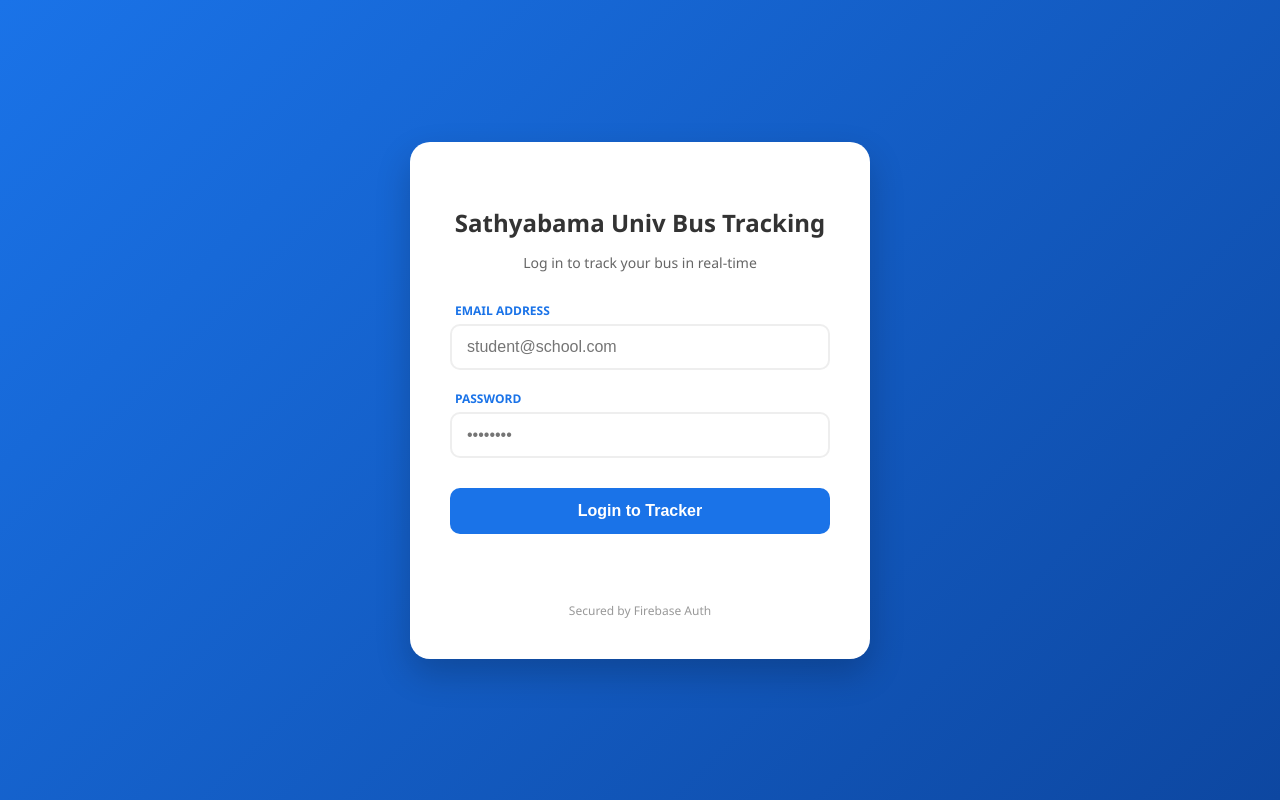
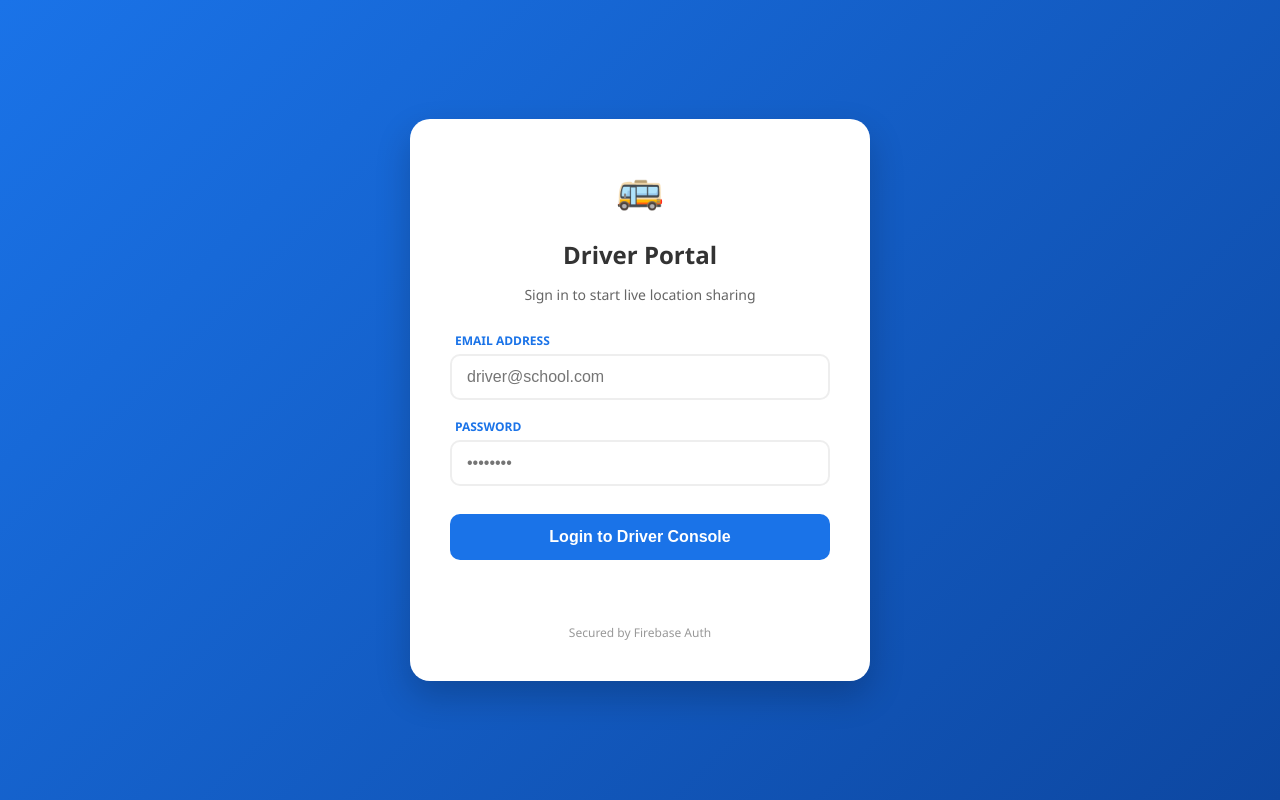
Before and after one commit to mageshwaras-web/driverapp, a plain HTML site: page index.html in a window 1280 px wide. Drawn offline with Linux system fonts and the light colour scheme; no server answers.

Commit message:
Update index.html

```diff
--- a/index.html
+++ b/index.html
@@ -3,9 +3,8 @@
 <head>
     <meta charset="UTF-8">
     <meta name="viewport" content="width=device-width, initial-scale=1.0">
-    <title>Student Login | Live Bus Tracker</title>
+    <title>Driver Login | Bus Tracker</title>
     <style>
-        /* Modern Background Gradient */
         body {
             font-family: 'Segoe UI', Tahoma, Geneva, Verdana, sans-serif;
             background: linear-gradient(135deg, #1a73e8 0%, #0d47a1 100%);
@@ -15,8 +14,6 @@
             align-items: center;
             height: 100vh;
         }
-
-        /* Login Card */
         .login-container {
             background: white;
             padding: 40px;
@@ -26,118 +23,53 @@
             max-width: 380px;
             text-align: center;
         }
-
-        .login-container h3 {
-            margin-bottom: 10px;
-            color: #333;
-            font-size: 24px;
+        .bus-icon { font-size: 40px; margin-bottom: 10px; }
+        .login-container h3 { margin-bottom: 6px; color: #333; font-size: 24px; }
+        .login-container p.subtitle { color: #666; font-size: 14px; margin-bottom: 28px; }
+        .input-group { margin-bottom: 18px; text-align: left; }
+        label { display: block; font-size: 12px; font-weight: bold; color: #1a73e8; margin-bottom: 5px; margin-left: 5px; }
+        input {
+            width: 100%; padding: 12px 15px; border-radius: 10px;
+            border: 2px solid #eee; box-sizing: border-box; font-size: 16px;
+            transition: border-color 0.3s; outline: none;
         }
-
-        .login-container p.subtitle {
-            color: #666;
-            font-size: 14px;
-            margin-bottom: 30px;
+        input:focus { border-color: #1a73e8; }
+        button {
+            width: 100%; padding: 14px; background-color: #1a73e8; color: white;
+            border: none; border-radius: 10px; font-size: 16px; font-weight: bold;
+            cursor: pointer; transition: background 0.3s, transform 0.2s; margin-top: 10px;
         }
-
-        /* Input Styling */
-        .input-group {
-            margin-bottom: 20px;
-            text-align: left;
-        }
-
-        label {
-            display: block;
-            font-size: 12px;
-            font-weight: bold;
-            color: #1a73e8;
-            margin-bottom: 5px;
-            margin-left: 5px;
-        }
-
-        input {
-            width: 100%;
-            padding: 12px 15px;
-            border-radius: 10px;
-            border: 2px solid #eee;
-            box-sizing: border-box;
-            font-size: 16px;
-            transition: border-color 0.3s;
-            outline: none;
-        }
-
-        input:focus {
-            border-color: #1a73e8;
-        }
-
-        /* Button Styling */
-        button {
-            width: 100%;
-            padding: 14px;
-            background-color: #1a73e8;
-            color: white;
-            border: none;
-            border-radius: 10px;
-            font-size: 16px;
-            font-weight: bold;
-            cursor: pointer;
-            transition: background 0.3s, transform 0.2s;
-            margin-top: 10px;
-        }
-
-        button:hover {
-            background-color: #1557b0;
-        }
-
-        button:active {
-            transform: scale(0.98);
-        }
-
-        /* Error Message */
-        #msg {
-            margin-top: 20px;
-            font-size: 13px;
-            font-weight: 500;
-            min-height: 18px;
-        }
-
-        /* Footer Info */
-        .footer {
-            margin-top: 30px;
-            font-size: 12px;
-            color: #999;
-        }
+        button:hover { background-color: #1557b0; }
+        button:active { transform: scale(0.98); }
+        button:disabled { background-color: #9aa0a6; cursor: not-allowed; }
+        #msg { margin-top: 18px; font-size: 13px; font-weight: 500; min-height: 18px; }
+        .footer { margin-top: 28px; font-size: 12px; color: #999; }
     </style>
 </head>
 <body>
-
 <div class="login-container">
-    <h3>Sathyabama Univ Bus Tracking</h3>
-    <p class="subtitle">Log in to track your bus in real-time</p>
+    <div class="bus-icon">🚌</div>
+    <h3>Driver Portal</h3>
+    <p class="subtitle">Sign in to start live location sharing</p>
 
     <div class="input-group">
         <label>EMAIL ADDRESS</label>
-        <input type="email" id="email" placeholder="student@school.com">
+        <input type="email" id="email" placeholder="driver@school.com" />
+    </div>
+    <div class="input-group">
+        <label>PASSWORD</label>
+        <input type="password" id="password" placeholder="••••••••"
+               onkeydown="if(event.key==='Enter') login()" />
     </div>
 
-    <div class="input-group">
-        <label>PASSWORD</label>
-        <input type="password" id="password" placeholder="••••••••">
-    </div>
-
-    <button onclick="login()">Login to Tracker</button>
-
+    <button id="loginBtn" onclick="login()">Login to Driver Console</button>
     <p id="msg"></p>
-
-    <div class="footer">
-        Secured by Firebase Auth
-    </div>
+    <div class="footer">Secured by Firebase Auth</div>
 </div>
 
 <script src="https://www.gstatic.com/firebasejs/9.23.0/firebase-app-compat.js"></script>
 <script src="https://www.gstatic.com/firebasejs/9.23.0/firebase-auth-compat.js"></script>
-
 <script>
-// Your existing config
 const firebaseConfig = {
     apiKey: "AIzaSyAhhfTPO4tDvrDrdy9D4Af8c-fHwXiTsGM",
     authDomain: "bustracker-caecf.firebaseapp.com",
@@ -147,17 +79,21 @@ const firebaseConfig = {
     messagingSenderId: "559342508116",
     appId: "1:559342508116:web:d85a945f580c51ea8e75c1"
 };
-
 firebase.initializeApp(firebaseConfig);
 const auth = firebase.auth();
 
+// If already logged in, skip login page
+auth.onAuthStateChanged(user => {
+    if (user) window.location.href = "driverapp_v3.html";
+});
+
 function login() {
-    const email = document.getElementById("email").value;
+    const email    = document.getElementById("email").value.trim();
     const password = document.getElementById("password").value;
-    const msg = document.getElementById("msg");
+    const msg      = document.getElementById("msg");
+    const btn      = document.getElementById("loginBtn");
 
-    // Simple validation
-    if(!email || !password) {
+    if (!email || !password) {
         msg.style.color = "red";
         msg.innerText = "Please enter both email and password.";
         return;
@@ -165,17 +101,16 @@ function login() {
 
     msg.style.color = "#1a73e8";
     msg.innerText = "Authenticating...";
+    btn.disabled = true;
 
     auth.signInWithEmailAndPassword(email, password)
-        .then(() => {
-            window.location.href = "driverappv2.html";
-        })
+        .then(() => { window.location.href = "driverapp_v3.html"; })
         .catch(err => {
             msg.style.color = "red";
             msg.innerText = err.message;
+            btn.disabled = false;
         });
 }
 </script>
-
 </body>
 </html>
```
